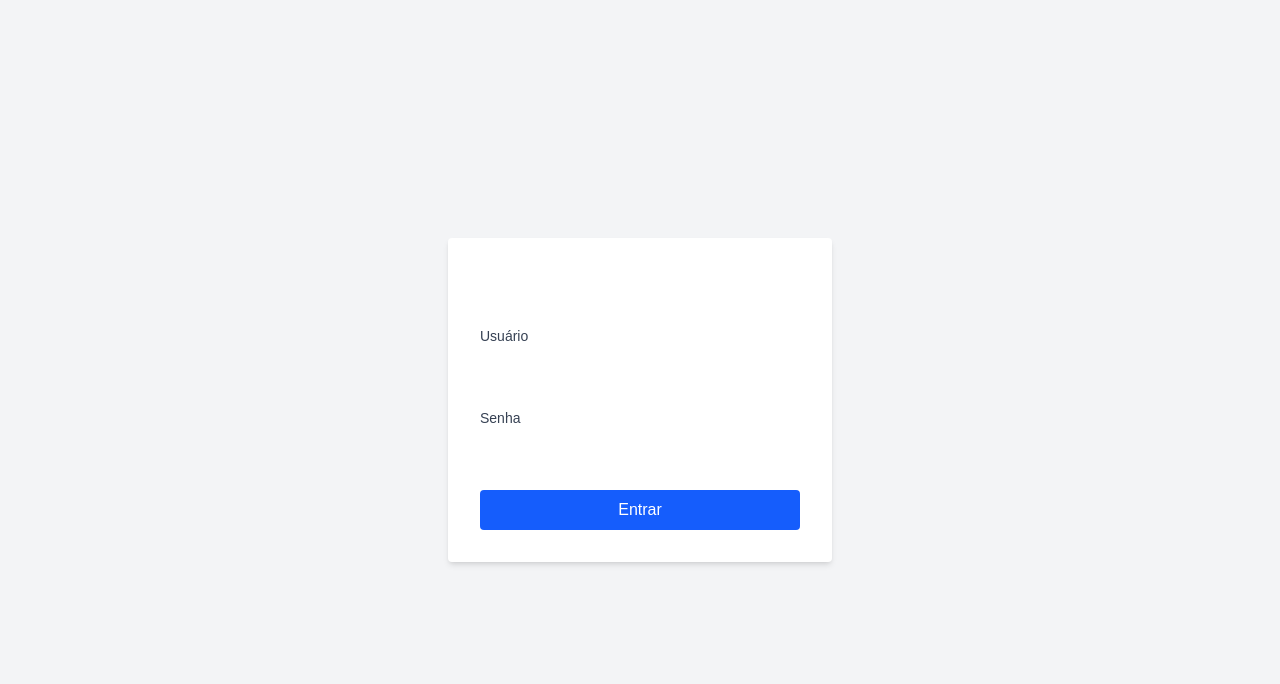
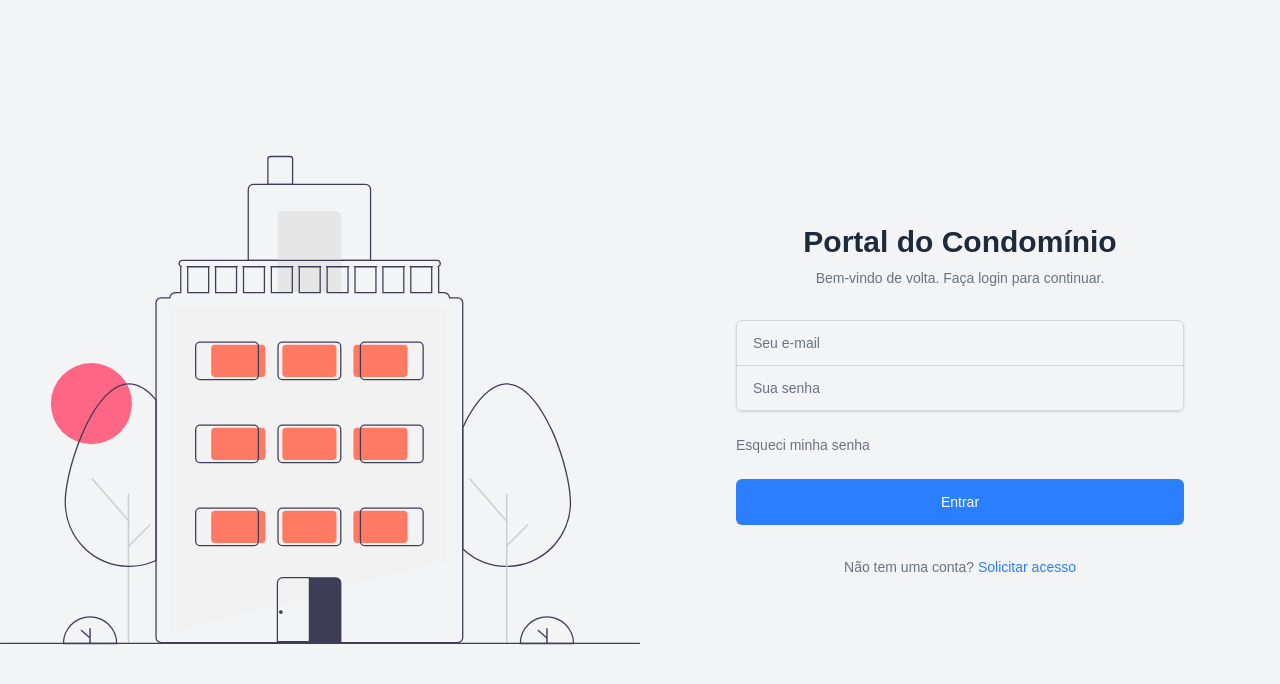
Before and after one commit to brenokf/CondoView, a Next.js app: page / in a window 1280 px wide. Shown: the top 684 px of the page. Built offline with nearby package versions, Linux system fonts and the light colour scheme.

Commit message:
Refactor LoginForm component to improve structure and enhance user interface

```diff
--- a/src/components/LoginForm.tsx
+++ b/src/components/LoginForm.tsx
@@ -1,64 +1,69 @@
-'use client'
-import { useState } from "react";
+import React from "react";
+import Image from "next/image";
+import condominio from '../assets/undraw_building_burz.svg'
+export default function LoginPage() {
+  return (
+    <div className="min-h-screen flex">
+      {/* Lado com imagem */}
+      <Image
+        src={condominio}
+        alt="Condomínio"
+        className="w-3/4 h-auto"
+        style={{ width: "50%", height: "auto" }}
+      />
 
-export default function LoginForm() {
-  const [username, setUsername] = useState("");
-  const [password, setPassword] = useState("");
-  const [error, setError] = useState("");
+      <div className="flex w-full lg:w-1/2 items-center justify-center p-8">
+        <div className="max-w-md w-full space-y-8">
+          <div className="text-center">
+            <h2 className="text-3xl font-bold text-gray-800">Portal do Condomínio</h2>
+            <p className="mt-2 text-sm text-gray-500">Bem-vindo de volta. Faça login para continuar.</p>
+          </div>
 
-  const handleLogin = (e: React.FormEvent) => {
-    e.preventDefault();
-    if (username === "" || password === "") {
-      setError("Preencha todos os campos");
-      return;
-    }
-
-    // Aqui você pode adicionar sua lógica de autenticação
-    console.log("Logando com:", username, password);
-    setError("");
-  };
-
-  return (
-    <form
-      onSubmit={handleLogin}
-      className="bg-white p-8 rounded shadow-md w-full max-w-sm"
-    >
-      <h2 className="text-2xl font-semibold mb-6 text-center">Entrar</h2>
-
-      <div className="mb-4">
-        <label className="block text-sm font-medium text-gray-700">
-          Usuário
-        </label>
+          <form className="mt-8 space-y-6">
+            <div className="rounded-md shadow-sm -space-y-px">
+              <div>
+                <label htmlFor="email" className="sr-only">E-mail</label>
                 <input
-          type="text"
-          value={username}
-          onChange={(e) => setUsername(e.target.value)}
-          className="mt-1 w-full border rounded px-3 py-2 focus:outline-none focus:ring focus:border-blue-300"
+                  id="email"
+                  name="email"
+                  type="email"
+                  required
+                  className="appearance-none rounded-t-md relative block w-full px-4 py-3 border border-gray-300 placeholder-gray-500 text-gray-900 focus:outline-none focus:ring-blue-400 focus:border-blue-400 focus:z-10 sm:text-sm"
+                  placeholder="Seu e-mail"
                 />
               </div>
-
-      <div className="mb-4">
-        <label className="block text-sm font-medium text-gray-700">
-          Senha
-        </label>
+              <div>
+                <label htmlFor="password" className="sr-only">Senha</label>
                 <input
+                  id="password"
+                  name="password"
                   type="password"
-          value={password}
-          onChange={(e) => setPassword(e.target.value)}
-          className="mt-1 w-full border rounded px-3 py-2 focus:outline-none focus:ring focus:border-blue-300"
+                  required
+                  className="appearance-none rounded-b-md relative block w-full px-4 py-3 border border-gray-300 placeholder-gray-500 text-gray-900 focus:outline-none focus:ring-blue-400 focus:border-blue-400 focus:z-10 sm:text-sm"
+                  placeholder="Sua senha"
                 />
               </div>
+            </div>
 
-      {error && (
-        <p className="text-red-500 text-sm mb-4">{error}</p>
-      )}
+            <div className="flex items-center justify-between text-sm text-gray-500">
+              <a href="#" className="hover:underline">Esqueci minha senha</a>
+            </div>
 
+            <div>
               <button
                 type="submit"
-        className="w-full bg-blue-600 text-white py-2 rounded hover:bg-blue-700 transition"
+                className="group relative w-full flex justify-center py-3 px-4 border border-transparent text-sm font-medium rounded-md text-white bg-blue-500 hover:bg-blue-600 focus:outline-none focus:ring-2 focus:ring-offset-2 focus:ring-blue-400"
               >
                 Entrar
               </button>
+            </div>
           </form>
+
+          <div className="text-center text-sm text-gray-500">
+            <p>Não tem uma conta? <a href="#" className="text-blue-500 hover:underline">Solicitar acesso</a></p>
+          </div>
+        </div>
+      </div>
+    </div >
   );
 }
```
Lines whose indentation alone changed are shown as unchanged.
